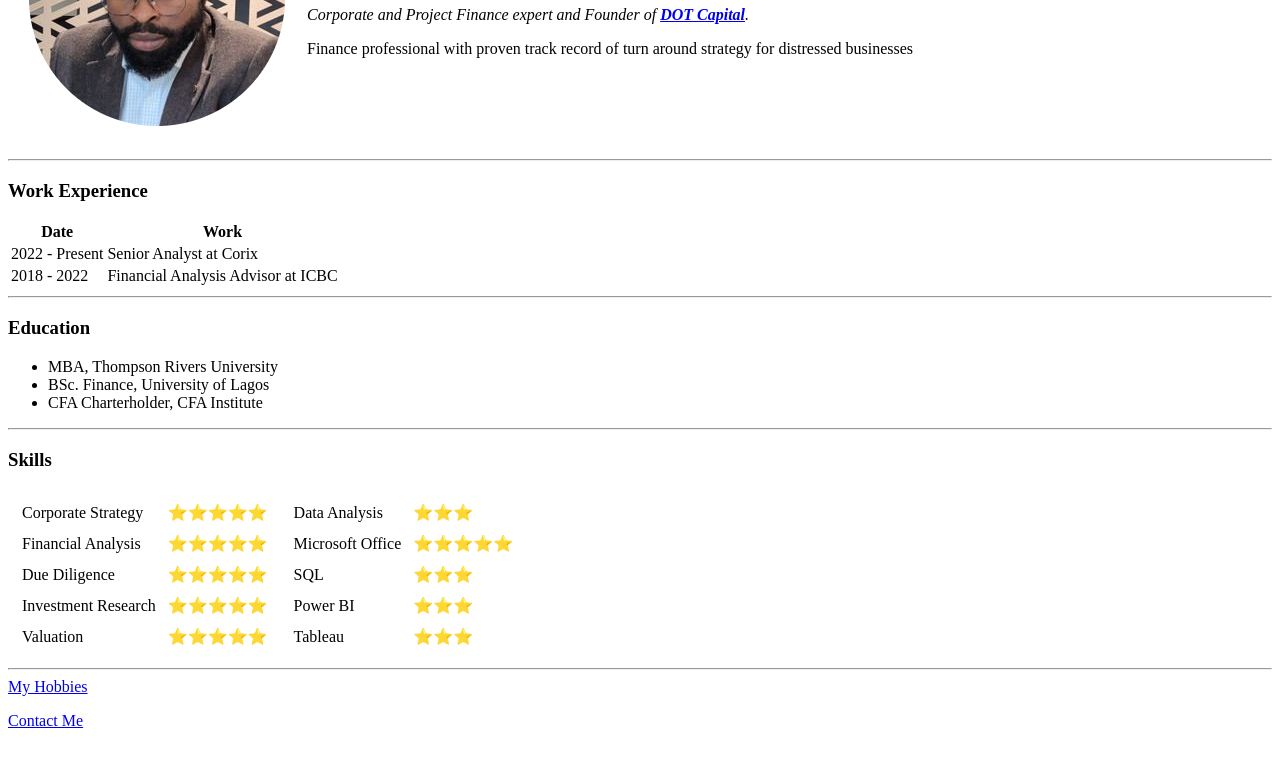
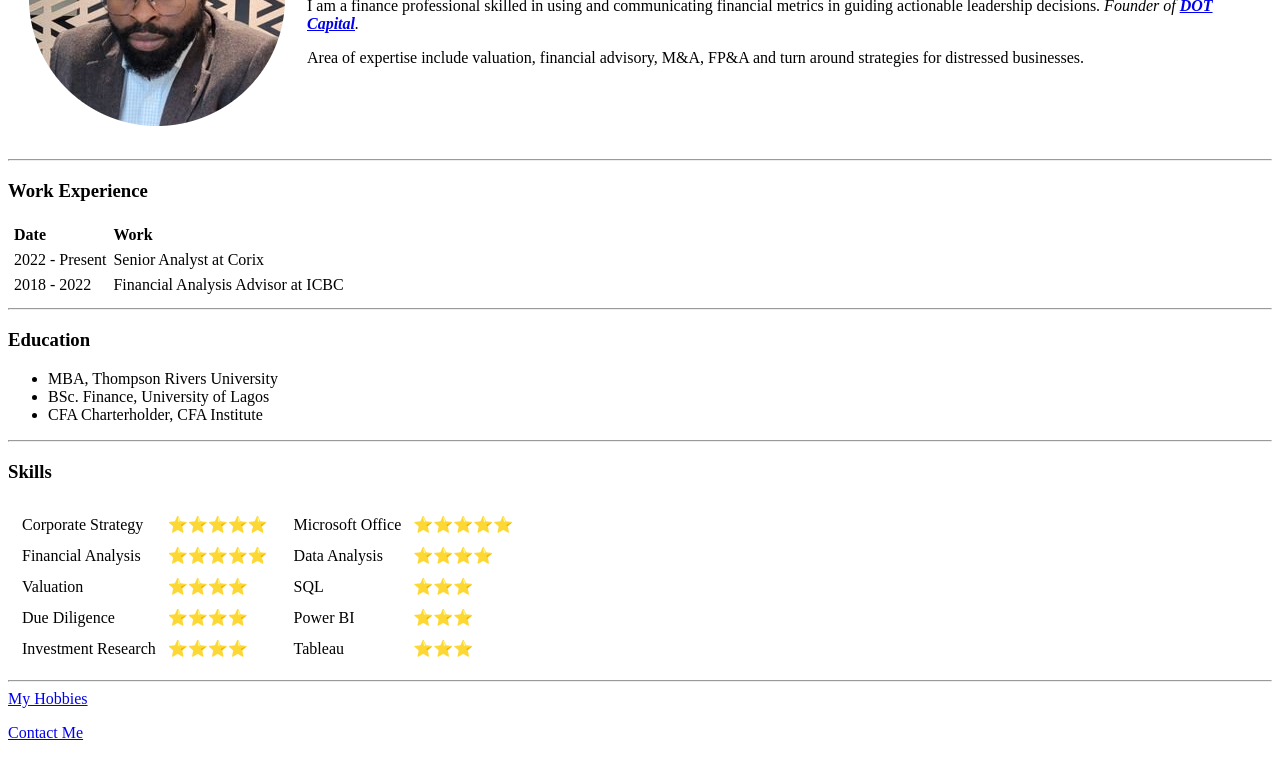
Before and after one commit to danielofomi/CV, a plain HTML site: page index.html in a window 1280 px wide. Shown: the part 159-917 px from the top of the page. Drawn offline with Linux system fonts and the light colour scheme.

Commit message:
Updated some codes to suit presentation for linkedin posts

```diff
--- a/index.html
+++ b/index.html
@@ -9,19 +9,19 @@
     <table cellspacing="20">
       <tr>
         <td><img src="images/image.png" alt="Danny's Profile Photo"></td>
-        <td><h1> Danny Do!!! </h1>
-        <p><em>Corporate and Project Finance expert and Founder of <strong><a href="https://mobile.twitter.com/kaytennight">DOT Capital</a></strong>.</em></p>
-        <p>Finance professional with proven track record of turn around strategy for distressed businesses</p></td>
+        <td><h1> Daniel Ofomi!!! </h1>
+        <p>I am a finance professional skilled in using and communicating financial metrics in guiding actionable leadership decisions. <em>Founder of <strong><a href="https://mobile.twitter.com/kaytennight">DOT Capital</a></strong>.</em></p>
+        <p>Area of expertise include valuation, financial advisory, M&A, FP&A and turn around strategies for distressed businesses.</p></td>
       </tr>
     </table>
 
     <hr>
     <h3>Work Experience</h3>
-    <table>
+    <table cellspacing="5">
       <thead>
         <tr>
-          <th>Date</th>
-          <th>Work</th>
+          <th align="left">Date</th>
+          <th align="left">Work</th>
         </tr>
       </thead>
       <tbody>
@@ -60,29 +60,30 @@
               <td>⭐⭐⭐⭐⭐</td>
             </tr>
             <tr>
+              <td>Valuation</td>
+              <td>⭐⭐⭐⭐</td>
+            </tr>
+            <tr>
               <td>Due Diligence</td>
-              <td>⭐⭐⭐⭐⭐</td>
+              <td>⭐⭐⭐⭐</td>
             </tr>
             <tr>
               <td>Investment Research</td>
-              <td>⭐⭐⭐⭐⭐</td>
+              <td>⭐⭐⭐⭐</td>
             </tr>
-            <tr>
-              <td>Valuation</td>
-              <td>⭐⭐⭐⭐⭐</td>
-            </tr>
+
           </table>
         </td>
 
         <td>
           <table cellspacing="10">
             <tr>
-              <td>Data Analysis </td>
-              <td>⭐⭐⭐</td>
+              <td>Microsoft Office</td>
+              <td>⭐⭐⭐⭐⭐</td>
             </tr>
             <tr>
-              <td>Microsoft Office</td>
-              <td>⭐⭐⭐⭐⭐</td>
+              <td>Data Analysis </td>
+              <td>⭐⭐⭐⭐</td>
             </tr>
             <tr>
               <td>SQL</td>
```
